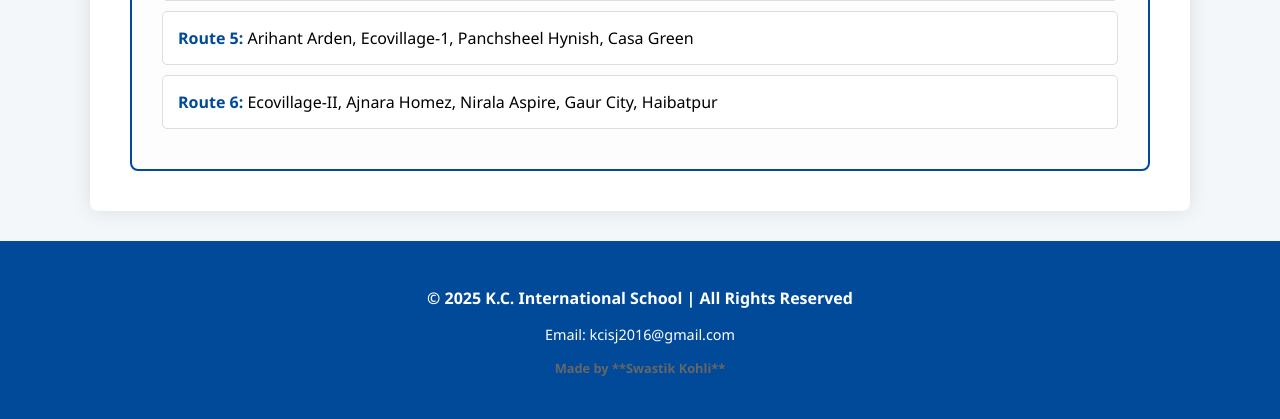
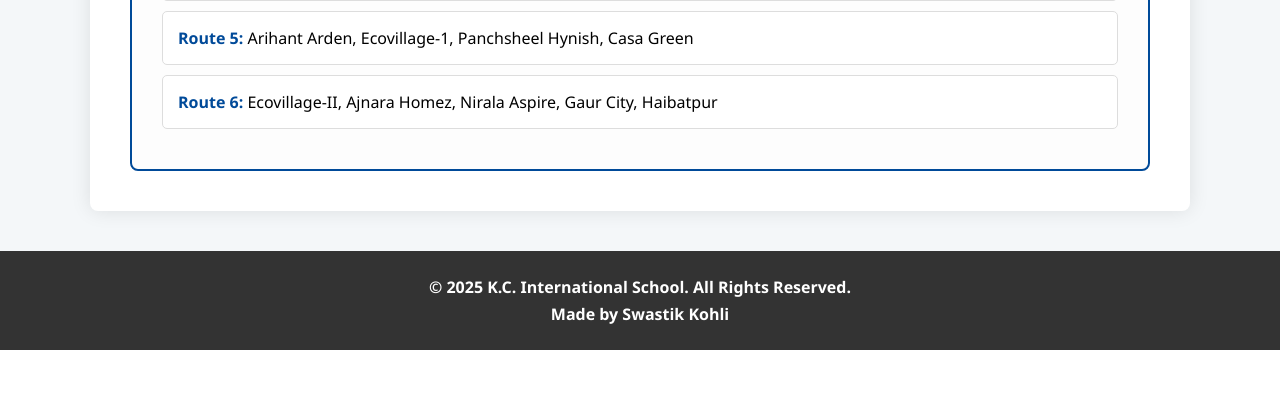
Before and after one commit to bhartiarvind2525-web/kcis-website, a Flask app: page /infrastructure in a window 1280 px wide. Shown: the part 1623-2042 px from the top of the page. After the commit the page ends 1973 px from the top, so only its background shows below. Run offline with Flask 3, Linux system fonts and the light colour scheme.

Commit message:
Update infrastructure.html

```diff
--- a/templates/infrastructure.html
+++ b/templates/infrastructure.html
@@ -110,10 +110,9 @@
     </div>
 </div>
 
-<footer>
-    <p>© 2025 K.C. International School | All Rights Reserved</p>
-    <p style="font-weight: normal; font-size: 0.9rem;">Email: kcisj2016@gmail.com</p>
-    <p style="font-size: 0.8rem; color: #666;">Made by **Swastik Kohli**</p>
+<footer style="text-align: center; padding: 20px; background-color: #333; color: white; margin-top: 40px;">
+    <p style="margin: 5px 0;">&copy; 2025 K.C. International School. All Rights Reserved.</p>
+    <p style="margin: 5px 0; font-weight: bold;">Made by Swastik Kohli</p>
 </footer>
 
 </body>
```
